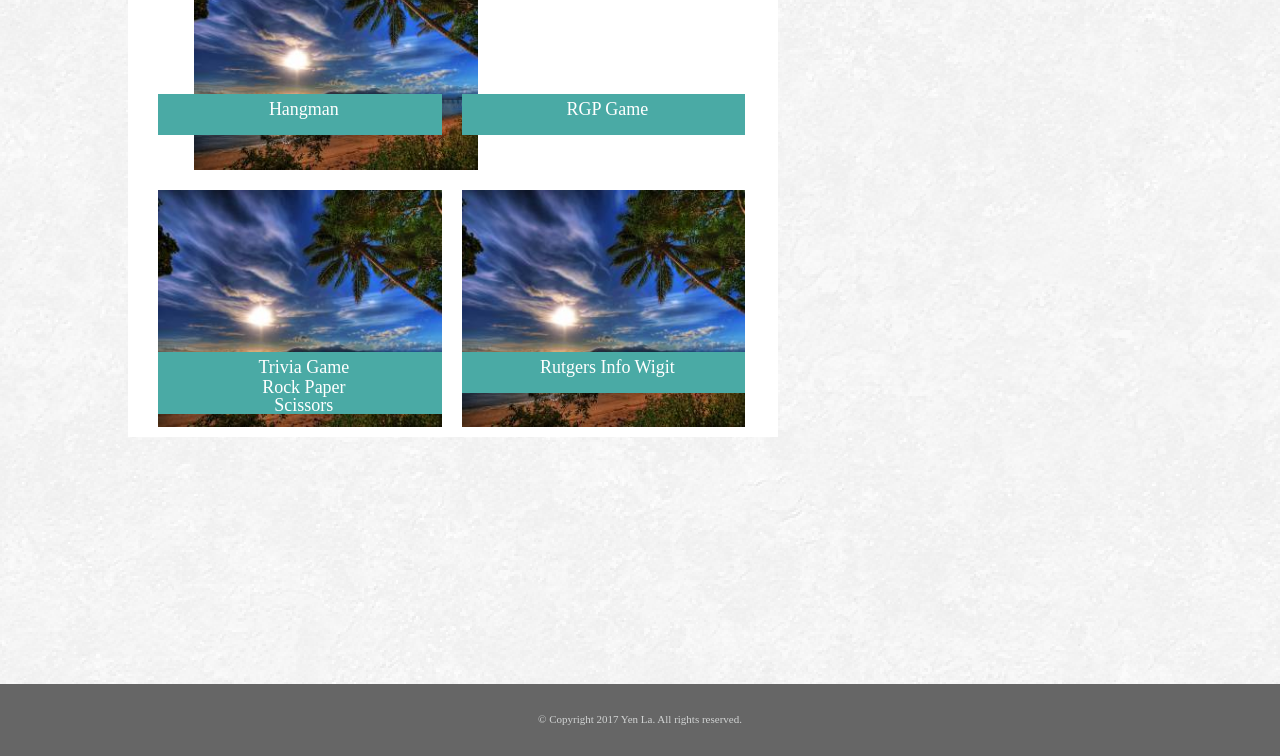
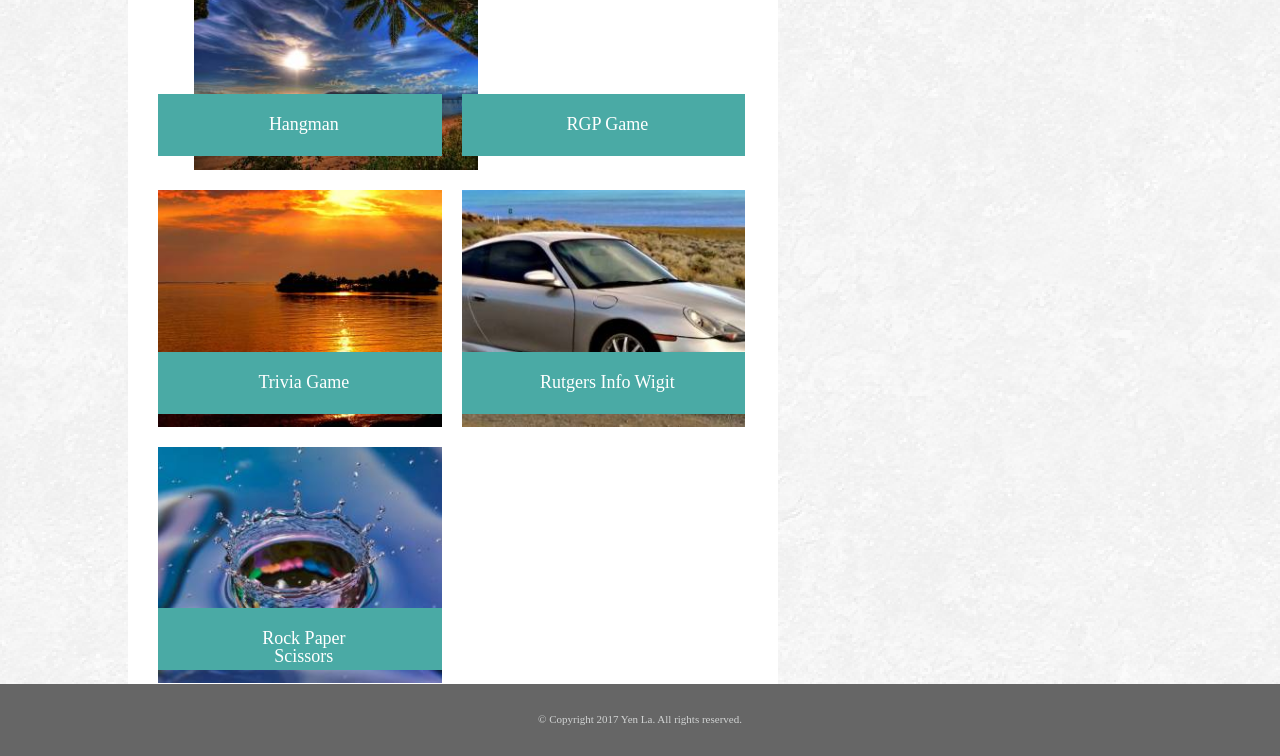
Before and after one commit to yenla/Basic-Portfolio, a plain HTML site: page portfolio.html in a window 1280 px wide. Shown: the part 306-1062 px from the top of the page. Drawn offline with Linux system fonts and the light colour scheme.

```diff
--- a/assets/css/style.css
+++ b/assets/css/style.css
@@ -186,6 +186,10 @@ article .about-copy {
 	padding: 10px;
 }
 
+article #main-image {
+	padding-left: 25px;
+}
+
 /* Main Content End (Index.html)
 ================================================== */
 
@@ -368,6 +372,7 @@ form input {
 
 input[type=text] {
 	width: 90%;
+	height: 20px;
 	padding: 10px;
 	margin-top: 10px;
 
@@ -404,6 +409,7 @@ input[type=text] {
 
 }
 
+
 footer header {
 	float: left;
 
--- a/portfolio.html
+++ b/portfolio.html
@@ -50,19 +50,19 @@
 						        <h5 class="caption">Trivia Game</h5>
 						    </div>
 
-						    <img class="hangman" src="assets/images/city.jpg"/>
+						    <img class="hangman" src="assets/images/sunset.jpg"/>
 
 						    <div class="text-box04">
 						        <h5 class="caption">Rutgers Info Wigit</h5>
 						    </div>
 
-						    <img class="hangman" src="assets/images/beach.jpg"/>
+						    <img class="hangman" src="assets/images/car.jpg"/>
 
 						    <div class="text-box05">
 						        <h5 class="caption">Rock Paper Scissors</h5>
 						    </div>
 
-						    <img class="hangman" src="assets/images/beach.jpg"/>
+						    <img class="hangman" src="assets/images/nature.jpg"/>
 
 						    <!-- <div class="text-box">
 
@@ -126,6 +126,7 @@
 			<div class="line"></div>
 			<div class="footer">
 				&copy; Copyright 2017 Yen La. All rights reserved.
+			</div>
 		</footer>
 	</body>
 </html>
```
Also changed, not shown: 2 other files.
